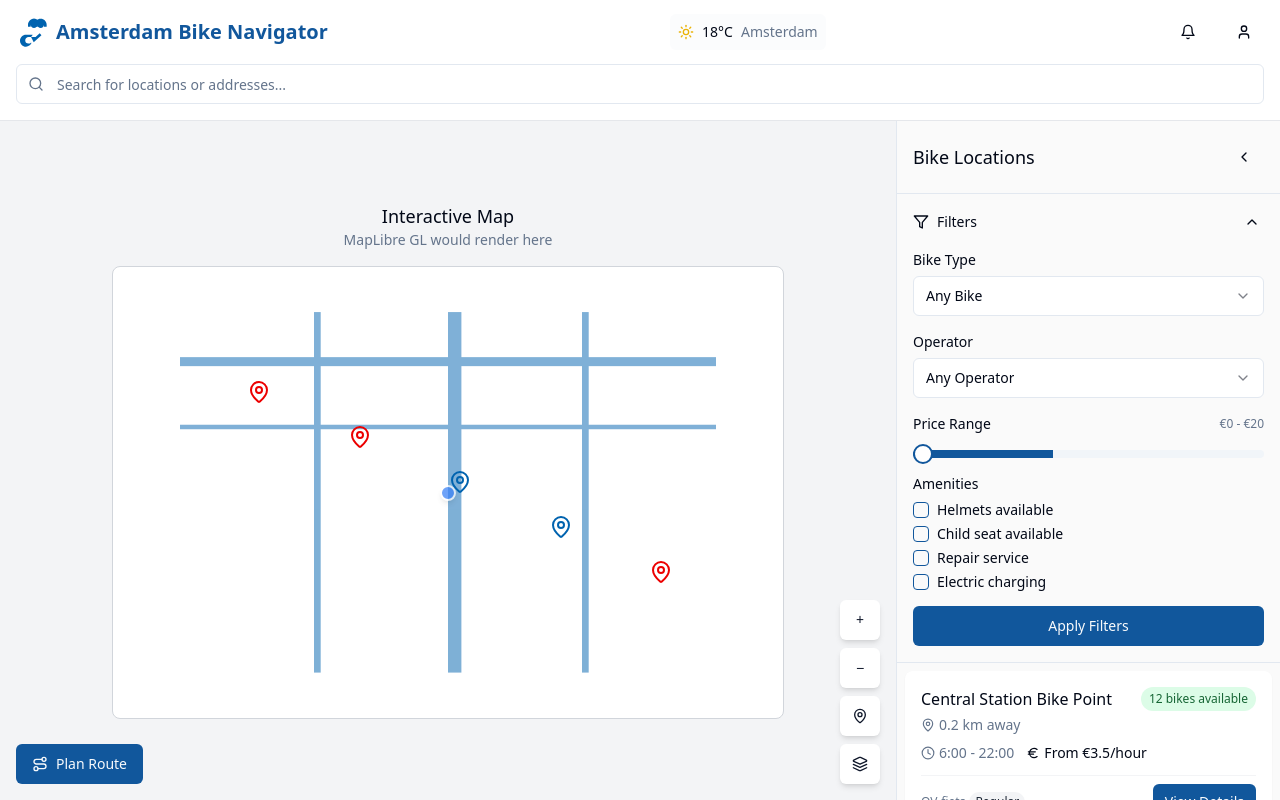
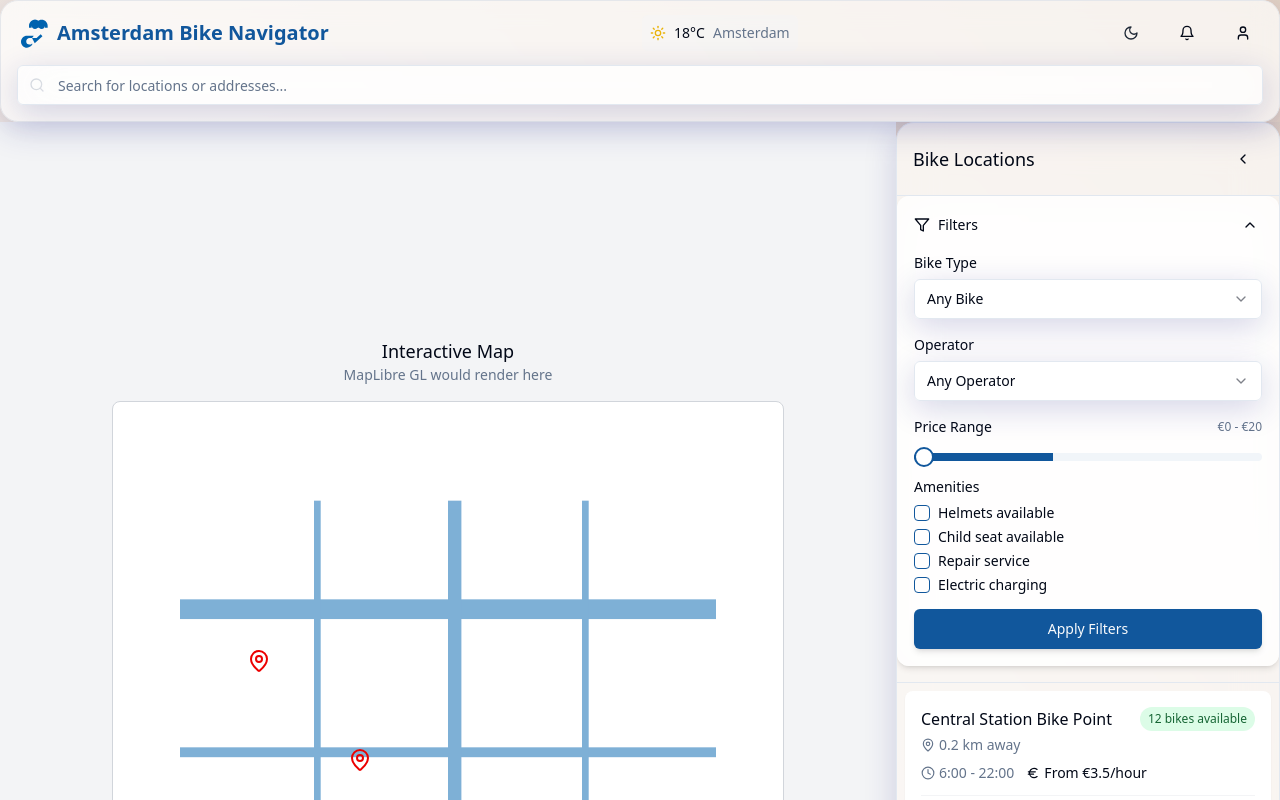
Before and after one commit to rrsartneoai/amsterdam-bike-navigator-ui-79, a React (Vite) app: page / in a window 1280 px wide. Shown: the top 800 px of the page. Built offline with nearby package versions, Linux system fonts and the light colour scheme.

Commit message:
feat: Implement UI enhancements
Apply glassmorphism, animations, micro-interactions, dark mode, gradients, and dropdown styling.

```diff
--- a/src/components/layout/Header.tsx
+++ b/src/components/layout/Header.tsx
@@ -1,12 +1,45 @@
 
-import { Search, User, Bell } from "lucide-react";
+import { Search, User, Bell, Sun, Moon } from "lucide-react";
 import { Input } from "@/components/ui/input";
 import { Button } from "@/components/ui/button";
 import { WeatherWidget } from "@/components/widgets/WeatherWidget";
+import { useEffect, useState } from "react";
+
+function toggleDarkMode() {
+  if (typeof window === "undefined") return;
+  const root = window.document.documentElement;
+  root.classList.toggle("dark");
+  window.localStorage.setItem(
+    "theme",
+    root.classList.contains("dark") ? "dark" : "light"
+  );
+}
 
 export function Header() {
+  // Automatyczne wymuszenie dark jeśli user miał już ustawiony w localStorage
+  useEffect(() => {
+    const saved =
+      typeof window !== "undefined"
+        ? window.localStorage.getItem("theme")
+        : null;
+    if (saved === "dark" && !window.document.documentElement.classList.contains("dark")) {
+      window.document.documentElement.classList.add("dark");
+    }
+  }, []);
+
+  const [dark, setDark] = useState(() =>
+    typeof window !== "undefined"
+      ? window.document.documentElement.classList.contains("dark")
+      : false
+  );
+
+  const handleToggle = () => {
+    toggleDarkMode();
+    setDark(window.document.documentElement.classList.contains("dark"));
+  };
+
   return (
-    <header className="bg-white border-b border-gray-200 w-full z-10">
+    <header className="glass-morphism bg-white/70 dark:bg-black/30 border-b border-gray-200 dark:border-gray-800 w-full z-10 backdrop-blur-md transition-all duration-500">
       <div className="container px-4 mx-auto">
         <div className="flex items-center justify-between h-16">
           {/* Logo */}
@@ -31,8 +64,21 @@ export function Header() {
             <WeatherWidget />
           </div>
 
-          {/* User icons */}
+          {/* User icons + przełącznik dark */}
           <div className="flex items-center space-x-4">
+            <Button
+              variant="ghost"
+              size="icon"
+              onClick={handleToggle}
+              aria-label="Przełącz tryb ciemny"
+              className="transition-all hover:scale-110"
+            >
+              {dark ? (
+                <Sun className="h-5 w-5 text-yellow-400" />
+              ) : (
+                <Moon className="h-5 w-5 text-gray-800 dark:text-gray-200" />
+              )}
+            </Button>
             <Button variant="ghost" size="icon">
               <Bell className="h-5 w-5" />
             </Button>
@@ -47,7 +93,7 @@ export function Header() {
           <div className="relative">
             <Search className="absolute left-3 top-1/2 -translate-y-1/2 text-muted-foreground h-4 w-4" />
             <Input
-              className="pl-10 pr-4 py-2 w-full"
+              className="pl-10 pr-4 py-2 w-full glass-morphism bg-white/60 dark:bg-black/40"
               placeholder="Search for locations or addresses..."
             />
           </div>
--- a/src/components/sidebar/FilterPanel.tsx
+++ b/src/components/sidebar/FilterPanel.tsx
@@ -18,7 +18,7 @@ export function FilterPanel() {
   const [priceRange, setPriceRange] = useState([0, 20]);
 
   return (
-    <div className="bg-sidebar p-4">
+    <div className="bg-white/70 dark:bg-black/25 glass-morphism p-4 rounded-xl transition-all mb-4 shadow-md">
       <div
         className="flex items-center justify-between cursor-pointer"
         onClick={() => setExpanded(!expanded)}
@@ -37,17 +37,17 @@ export function FilterPanel() {
       </div>
 
       {expanded && (
-        <div className="mt-4 space-y-4">
+        <div className="mt-4 space-y-4 animate-fade-in">
           {/* Bike Type */}
           <div>
             <label className="text-sm font-medium mb-1.5 block">
               Bike Type
             </label>
             <Select defaultValue="any">
-              <SelectTrigger className="w-full">
+              <SelectTrigger className="w-full glass-morphism bg-white/60 dark:bg-black/40 z-30">
                 <SelectValue placeholder="Select bike type" />
               </SelectTrigger>
-              <SelectContent>
+              <SelectContent className="glass-morphism bg-white/90 dark:bg-black/80 z-50 border border-gray-200 dark:border-gray-600">
                 <SelectItem value="any">Any Bike</SelectItem>
                 <SelectItem value="city">City Bike</SelectItem>
                 <SelectItem value="electric">Electric Bike</SelectItem>
@@ -63,10 +63,10 @@ export function FilterPanel() {
               Operator
             </label>
             <Select defaultValue="any">
-              <SelectTrigger className="w-full">
+              <SelectTrigger className="w-full glass-morphism bg-white/60 dark:bg-black/40 z-30">
                 <SelectValue placeholder="Select operator" />
               </SelectTrigger>
-              <SelectContent>
+              <SelectContent className="glass-morphism bg-white/90 dark:bg-black/80 z-50 border border-gray-200 dark:border-gray-600">
                 <SelectItem value="any">Any Operator</SelectItem>
                 <SelectItem value="swapfiets">Swapfiets</SelectItem>
                 <SelectItem value="ov-fiets">OV-fiets</SelectItem>
@@ -139,7 +139,9 @@ export function FilterPanel() {
           </div>
 
           {/* Apply Filters Button */}
-          <Button className="w-full mt-2">Apply Filters</Button>
+          <Button className="w-full mt-2 shadow-md transition transform hover:scale-105 active:animate-pulse">
+            Apply Filters
+          </Button>
         </div>
       )}
     </div>
--- a/src/components/sidebar/Sidebar.tsx
+++ b/src/components/sidebar/Sidebar.tsx
@@ -9,11 +9,18 @@ import { LocationList } from "./LocationList";
 export function Sidebar() {
   const [collapsed, setCollapsed] = useState(false);
 
+  // Detekcja mobile - prosty breakpoiont
+  const isMobile = typeof window !== "undefined" && window.innerWidth < 768;
+
   return (
     <div
-      className={`h-full border-l border-border bg-sidebar transition-all duration-300 ${
-        collapsed ? "w-12" : "w-full md:w-96"
-      }`}
+      className={`h-full border-l border-border glass-morphism bg-white/70 dark:bg-black/25 transition-all duration-500 ${
+        collapsed && !isMobile ? "w-12" : "w-full md:w-96"
+      } ${isMobile && !collapsed ? "animate-slide-in-right" : ""} overflow-hidden`}
+      style={{
+        backdropFilter: "blur(22px)",
+        WebkitBackdropFilter: "blur(22px)",
+      }}
     >
       {collapsed ? (
         <div className="h-full flex flex-col items-center pt-4">
@@ -25,11 +32,7 @@ export function Sidebar() {
           >
             <ChevronRight className="h-5 w-5" />
           </Button>
-          <Button
-            variant="ghost"
-            size="icon"
-            className="rotate-90"
-          >
+          <Button variant="ghost" size="icon" className="rotate-90">
             <Filter className="h-5 w-5" />
           </Button>
         </div>
--- a/src/index.css
+++ b/src/index.css
@@ -1,3 +1,4 @@
+
 @tailwind base;
 @tailwind components;
 @tailwind utilities;
@@ -83,6 +84,20 @@
     --sidebar-border: 240 3.7% 15.9%;
     --sidebar-ring: 217.2 91.2% 59.8%;
   }
+
+  .glass-morphism {
+    backdrop-filter: blur(22px) saturate(160%);
+    -webkit-backdrop-filter: blur(22px) saturate(160%);
+    background: rgba(255,255,255,0.72);
+    border-radius: 18px;
+    border: 1.5px solid rgba(255,255,255,0.16);
+    box-shadow: 0 8px 32px 0 rgba(31,38,135,0.19);
+  }
+  .dark .glass-morphism {
+    background: rgba(0,0,0,0.34);
+    border: 1.5px solid rgba(255,255,255,0.08);
+    box-shadow: 0 8px 32px 0 rgba(10,18,45,0.19);
+  }
 }
 
 @layer base {
@@ -94,3 +109,30 @@
     @apply bg-background text-foreground;
   }
 }
+
+@layer utilities {
+  .animate-fade-in {
+    @apply animate-[fade-in_0.44s_ease];
+  }
+  .animate-slide-in-right {
+    @apply animate-[slide-in-right_0.44s_ease];
+  }
+  .neo-blur {
+    backdrop-filter: blur(18px) saturate(180%);
+    -webkit-backdrop-filter: blur(18px) saturate(180%);
+    background: rgba(255,255,255,0.32);
+    border: 1.5px solid rgba(255,255,255,0.18);
+  }
+  .pulse {
+    animation: pulse 0.8s cubic-bezier(0.4,0,0.6,1);
+  }
+  @keyframes pulse {
+    0%, 100% { transform: scale(1);}
+    50% { transform: scale(1.06);}
+  }
+}
+
+/* Poprawka cienia dla kart i buttonów onHover */
+.shadow-md, .shadow-lg {
+  transition: box-shadow 0.33s cubic-bezier(.4,0,.2,1), transform 0.18s cubic-bezier(.4,0,.2,1);
+}
--- a/src/pages/Index.tsx
+++ b/src/pages/Index.tsx
@@ -11,7 +11,7 @@ const Index = () => {
   const [routeModalOpen, setRouteModalOpen] = useState(false);
 
   return (
-    <div className="h-screen flex flex-col overflow-hidden">
+    <div className="min-h-screen flex flex-col overflow-hidden bg-gradient-to-tr from-[#fdfcfb] to-[#e2d1c3] dark:from-[#222] dark:to-[#444] transition-colors duration-700">
       <Header />
 
       <div className="flex-1 flex overflow-hidden">
@@ -23,7 +23,8 @@ const Index = () => {
           <div className="absolute bottom-4 left-4 z-10">
             <Button
               onClick={() => setRouteModalOpen(true)}
-              className="flex items-center gap-2"
+              className="flex items-center gap-2 shadow-lg transition duration-300 hover:scale-105 active:animate-pulse"
+              style={{ boxShadow: "0 6px 24px 0 rgba(0,0,0,0.14)" }}
             >
               <Route className="h-4 w-4" />
               Plan Route
@@ -36,10 +37,12 @@ const Index = () => {
       </div>
 
       {/* Route Planning Modal */}
-      <RouteModal
-        open={routeModalOpen}
-        onClose={() => setRouteModalOpen(false)}
-      />
+      <div className={routeModalOpen ? "animate-fade-in" : ""}>
+        <RouteModal
+          open={routeModalOpen}
+          onClose={() => setRouteModalOpen(false)}
+        />
+      </div>
     </div>
   );
 };
```
